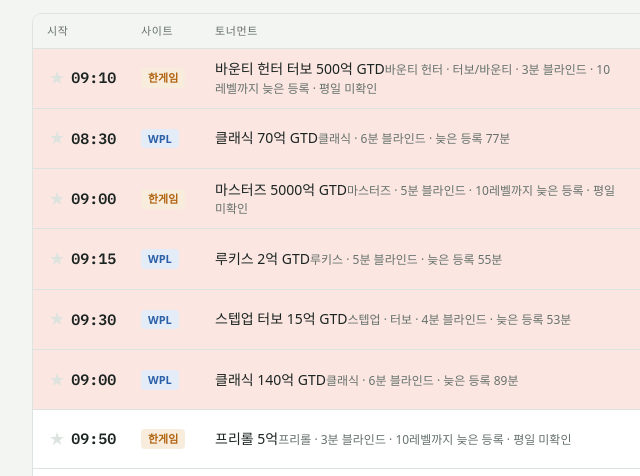
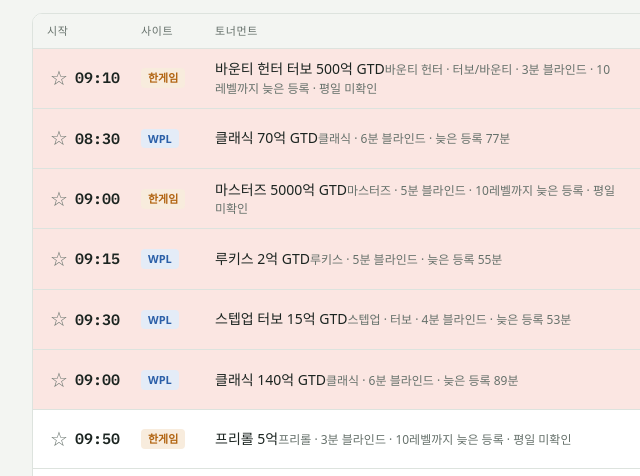
Before and after one commit to bru5lol/korea-online-poker-tourney-schedule, a plain HTML site: page index.html in a window 1280 px wide. Shown: the part 312-788 px from the top of the page, 134-774 px from the left. Drawn offline with Linux system fonts and the light colour scheme; a web font is replaced by a local one.

Commit message:
즐겨찾기 별 잘 보이게 수정
Co-Authored-By: Claude Opus 5.5 <noreply@anthropic.com>
Claude-Session: https://claude.ai/code/session_011QVusoTQ5MegJq1ur9eNJ5

```diff
--- a/index.html
+++ b/index.html
@@ -44,8 +44,8 @@ input[type=search]{flex:1;min-width:0;max-width:240px}
 .row.head{font-size:11px;letter-spacing:.06em;color:var(--muted);font-weight:500;padding-block:8px;background:var(--bg)}
 .row.live{background:var(--live-soft)}
 .t{font-family:var(--mono);font-weight:600;font-size:15px;font-variant-numeric:tabular-nums;display:flex;align-items:center;gap:4px}
-.star{appearance:none;border:0;background:transparent;color:var(--line);font-size:18px;line-height:1;padding:2px;cursor:pointer;border-radius:4px}
-.star:hover{color:var(--muted)}
+.star{appearance:none;border:0;background:transparent;color:var(--muted);font-size:20px;line-height:1;padding:2px 3px;cursor:pointer;border-radius:4px}
+.star:hover{color:var(--fg);background:var(--bg)}
 .star[aria-pressed="true"]{color:var(--star)}
 .star:focus-visible{outline:2px solid var(--accent);outline-offset:1px}
 .site{font-size:11px;font-weight:700;padding:2px 7px;border-radius:4px;justify-self:start}
@@ -196,7 +196,7 @@ function render(){
     if(o.live)stat=`<span class="pill live">늦은 등록 중</span><small>${hm(late)} 마감 · ${dur(o.left)} 남음</small>`;
     else if(o.until===0)stat=`<span class="pill soon">지금 시작</span>`;
     else stat=`<span class="pill ${o.until<=60?"soon":"later"}">${dur(o.until)} 후</span>${late!=null?`<small>${hm(late)} 마감</small>`:""}`;
-    h+=`<div class="row${o.live?" live":""}" role="row"><span class="t"><button class="star" data-k="${encodeURIComponent(keyOf(o.r))}" aria-pressed="${FAV.has(keyOf(o.r))}" aria-label="${name} 즐겨찾기">★</button>${hm(st)}</span><span class="site ${site}">${site}</span>
+    h+=`<div class="row${o.live?" live":""}" role="row"><span class="t"><button class="star" data-k="${encodeURIComponent(keyOf(o.r))}" aria-pressed="${FAV.has(keyOf(o.r))}" aria-label="${name} 즐겨찾기">${FAV.has(keyOf(o.r))?"★":"☆"}</button>${hm(st)}</span><span class="site ${site}">${site}</span>
       <span class="name"><span class="n"><span class="tag ${site}">${site}</span>${name}</span><span class="sub">${sub}</span></span>
       <span class="numwrap"><span class="num">${money(w)}<small>${S.unit==="현금"?(cn?site+" "+coin(cn):"무료"):(w?won(w):"0원")}</small></span><span class="num">${money(g)}<small>GTD${S.unit==="현금"?"":" · "+won(g)}</small></span></span>
       <span class="st">${stat}</span></div>`;
```
